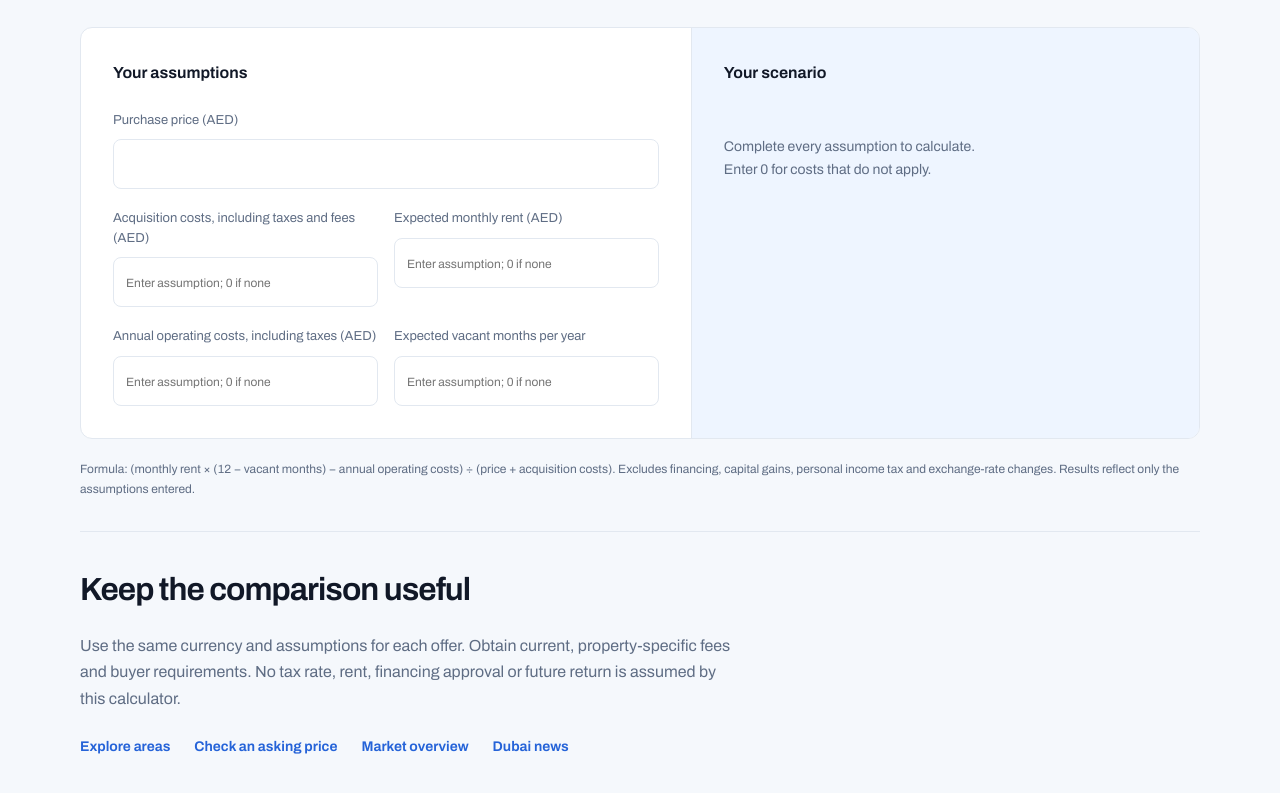
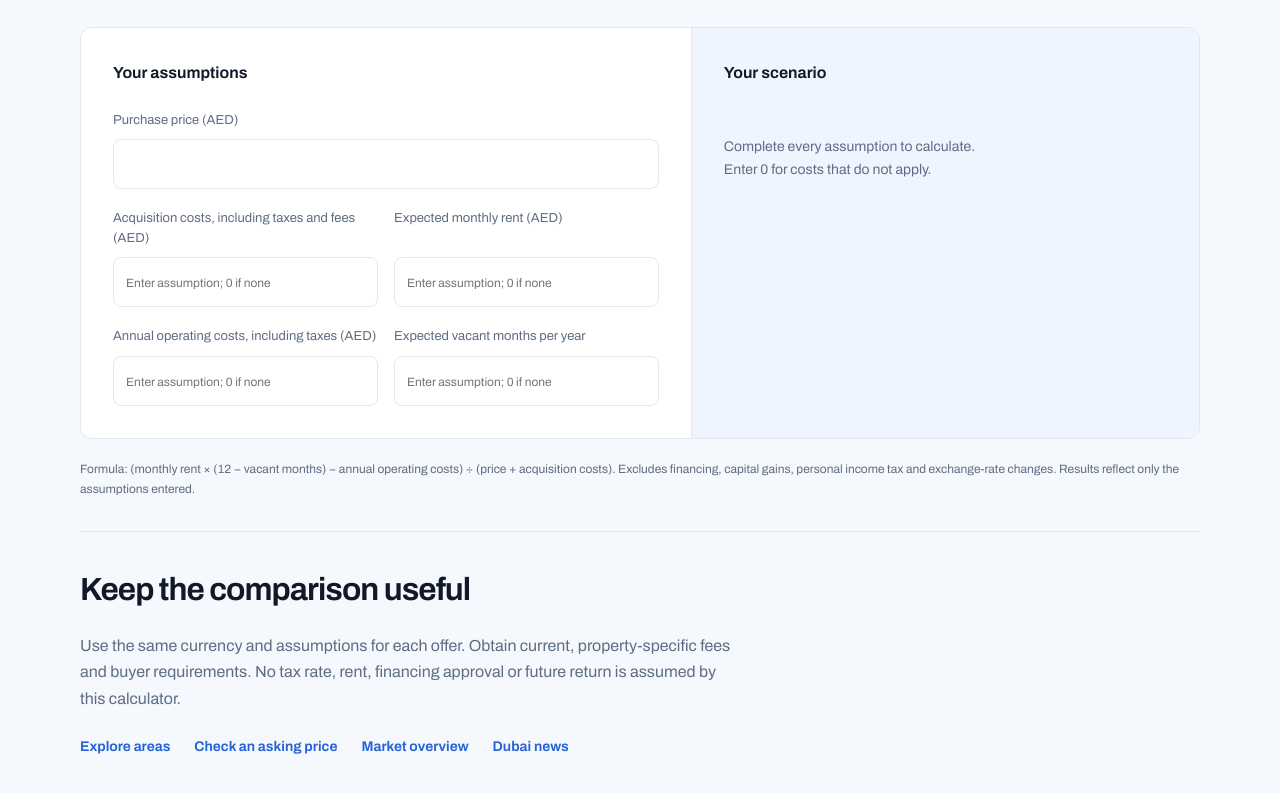
Before and after one commit to 007shp18-dot/koreahomeguide, a Next.js app in the folder v2/apps/web/: page /ae/dubai/guide in a window 1280 px wide. Shown: the part 1624-2417 px from the top of the page. Built offline with nearby package versions, Linux system fonts and the light colour scheme.

Commit message:
Align calculator inputs and preserve report screenshot attachments

```diff
--- a/v2/apps/web/components/market-ui/property-scenario.module.css
+++ b/v2/apps/web/components/market-ui/property-scenario.module.css
@@ -6,7 +6,7 @@
 .workspace h3 { margin: 0 0 24px; font-size: 16px; font-weight: 650; }
 .resultPanel { background: var(--soft-blue, #eef5ff); border-left: 1px solid var(--line); }
 .form { display: grid; grid-template-columns: repeat(2, minmax(0, 1fr)); gap: 20px 16px; }
-.form label { display: grid; align-content: start; gap: 9px; color: var(--muted); font-size: 13px; line-height: 1.5; }
+.form label { display: grid; grid-template-rows: 1fr auto; gap: 9px; color: var(--muted); font-size: 13px; line-height: 1.5; }
 .form label:first-child { grid-column: 1 / -1; }
 .form input { width: 100%; min-width: 0; min-height: 50px; padding: 12px; border: 1px solid var(--line); border-radius: 8px; color: var(--ink); background: var(--surface-strong, white); font: inherit; font-size: 16px; font-variant-numeric: tabular-nums; box-sizing: border-box; }
 .form input::placeholder { font-size: 12px; }
```
